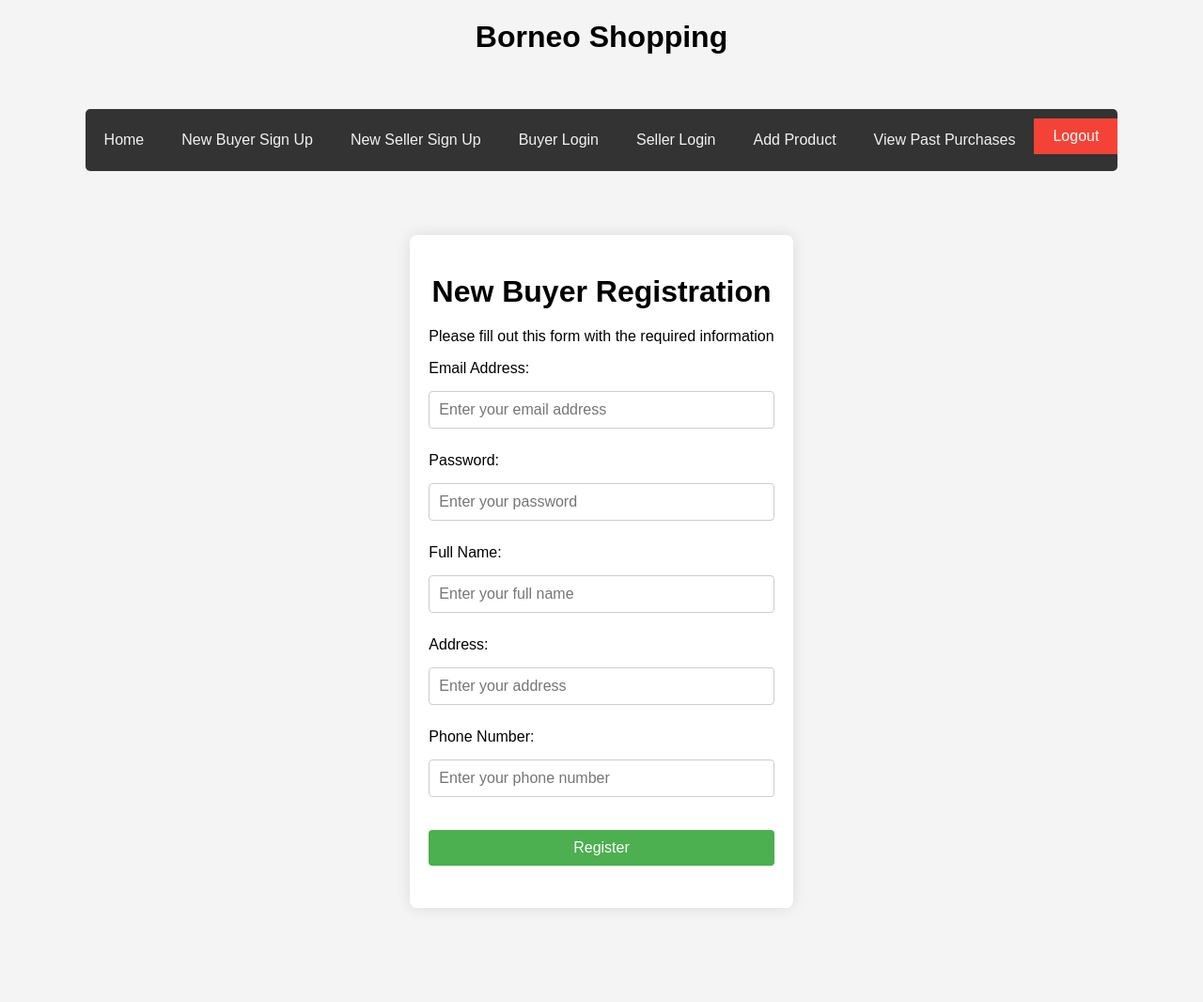
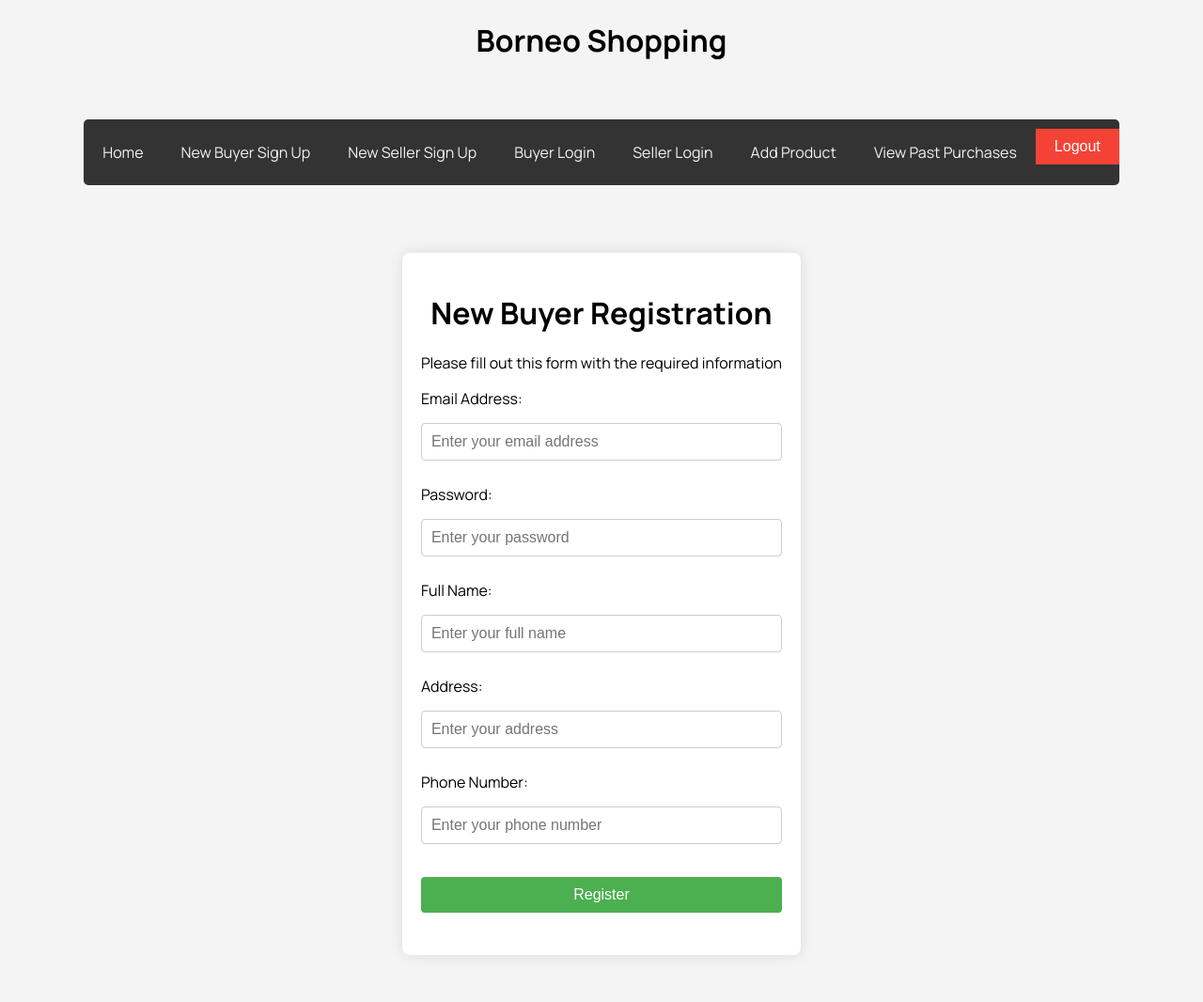
Before and after one commit to Yug3737/Borneo-Shopping, a Flask app: page /register_new_buyer in a window 1280 px wide. Shown: the whole page at 94% size. Before the commit the page ends 921 px from the top, so only its background shows below. Run offline with Flask 3, Linux system fonts and the light colour scheme; parts of the project's set-up code (start-up, migrations or seed data) failed here and were passed over; some libraries are stand-ins or nearby versions.

Commit message:
Added the google Manrope font to register/signin forms also

```diff
--- a/static/css/buyer_seller.css
+++ b/static/css/buyer_seller.css
@@ -1,5 +1,5 @@
 body {
-  font-family: Arial, sans-serif;
+  font-family: 'Manrope', sans-serif;
   background-color: #f4f4f4;
   margin: 0;
   padding: 0;
```
